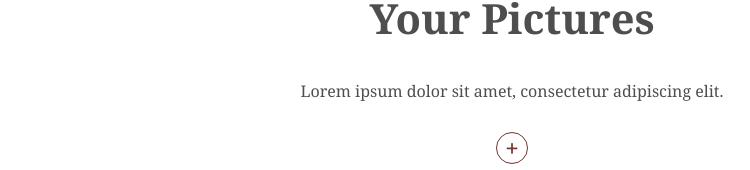
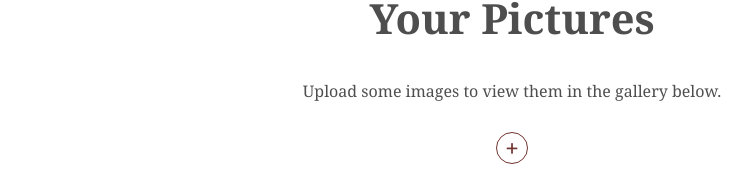
Before and after one commit to mo-rob-1/firegram, a React (Create React App) app: page / in a window 1280 px wide. Shown: the part 110-280 px from the top of the page, without its empty margins (128-878 px from the left). Built offline with nearby package versions, Linux system fonts and the light colour scheme; no server answers; the database is empty.

Commit message:
update text

```diff
--- a/src/comps/Title.js
+++ b/src/comps/Title.js
@@ -5,7 +5,7 @@
     <div className="title">
       <h1>FireGram</h1>
       <h2>Your Pictures</h2>
-      <p>Lorem ipsum dolor sit amet, consectetur adipiscing elit.</p>
+      <p>Upload some images to view them in the gallery below.</p>
     </div>
   )
 }
```
